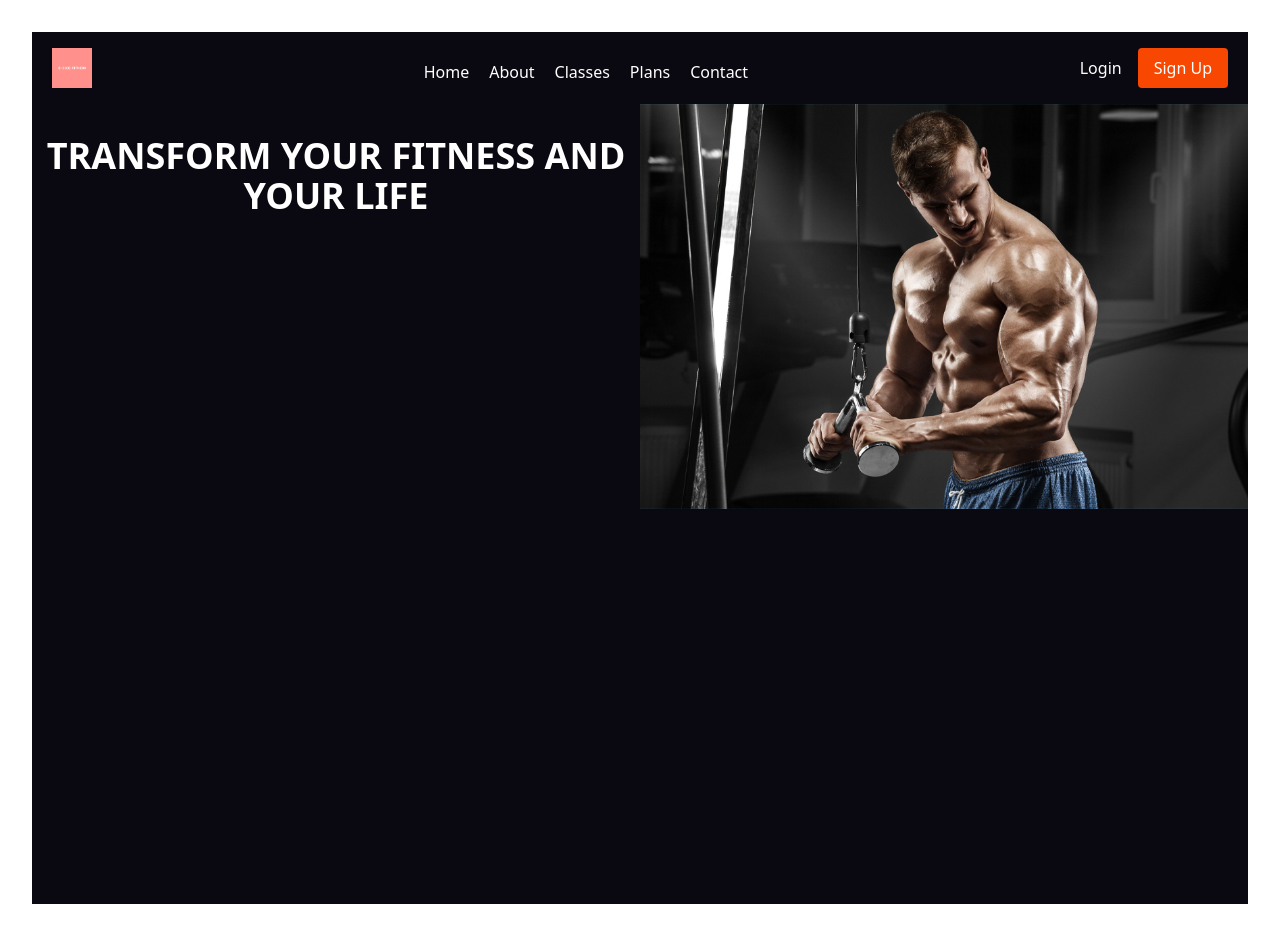
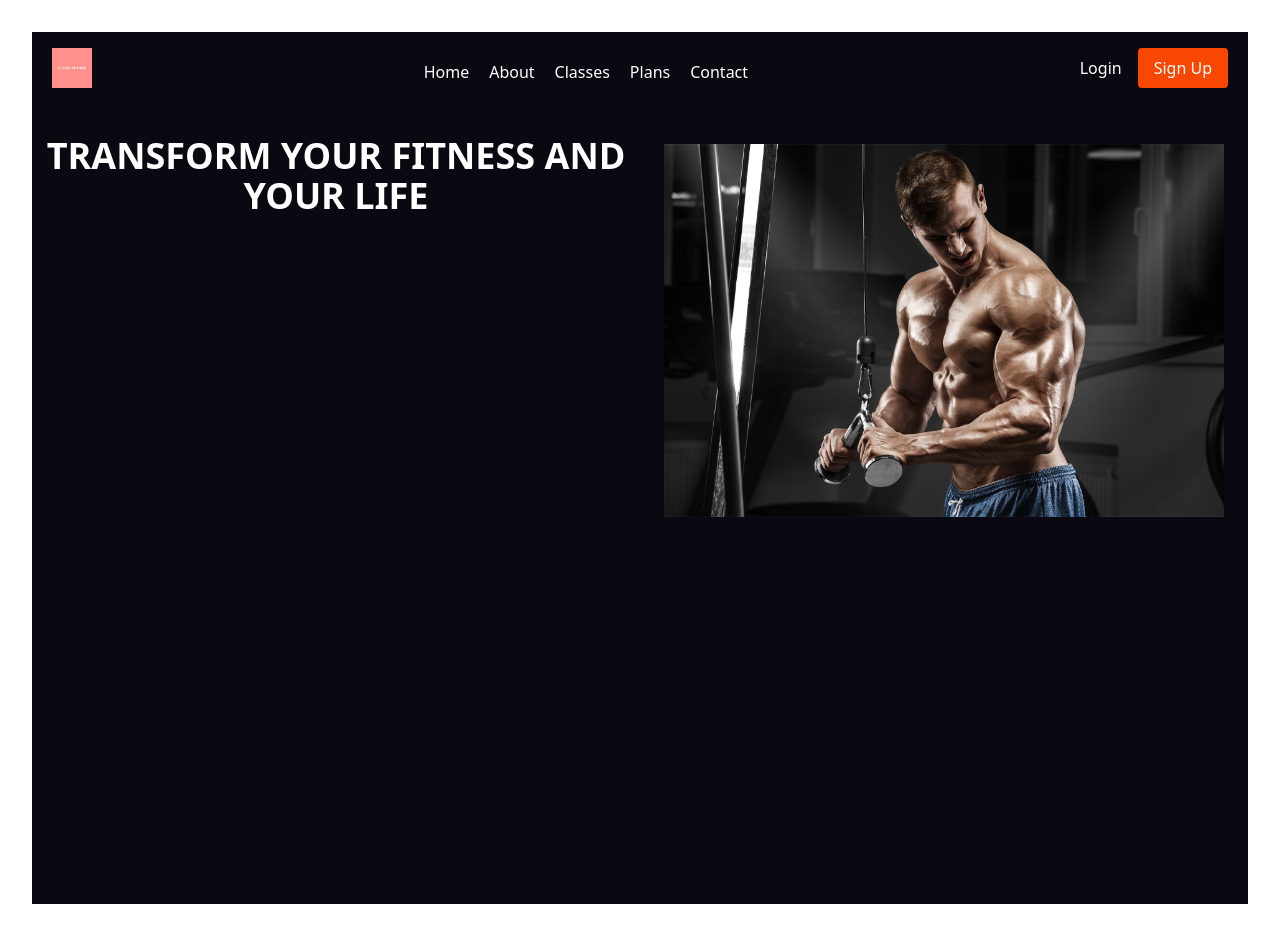
Before and after one commit to DC-21/GymWeb, a React (Vite) app: page / in a window 1280 px wide. Built offline with nearby package versions, Linux system fonts and the light colour scheme.

Commit message:
first commit

```diff
--- a/src/App.jsx
+++ b/src/App.jsx
@@ -46,8 +46,8 @@ export default function App() {
           <p className='text-white font-bold text-4xl justify-center pt-8'>TRANSFORM YOUR
           FITNESS AND YOUR LIFE</p>
         </div>
-        <div className='w-1/2'>
-          <img src={fit}/>
+        <div className='w-1/2 items-center'>
+          <img  className='rounded items-center px-6 py-15 mt-10' src={fit}/>
         </div>
       </div>
     </section>
```
